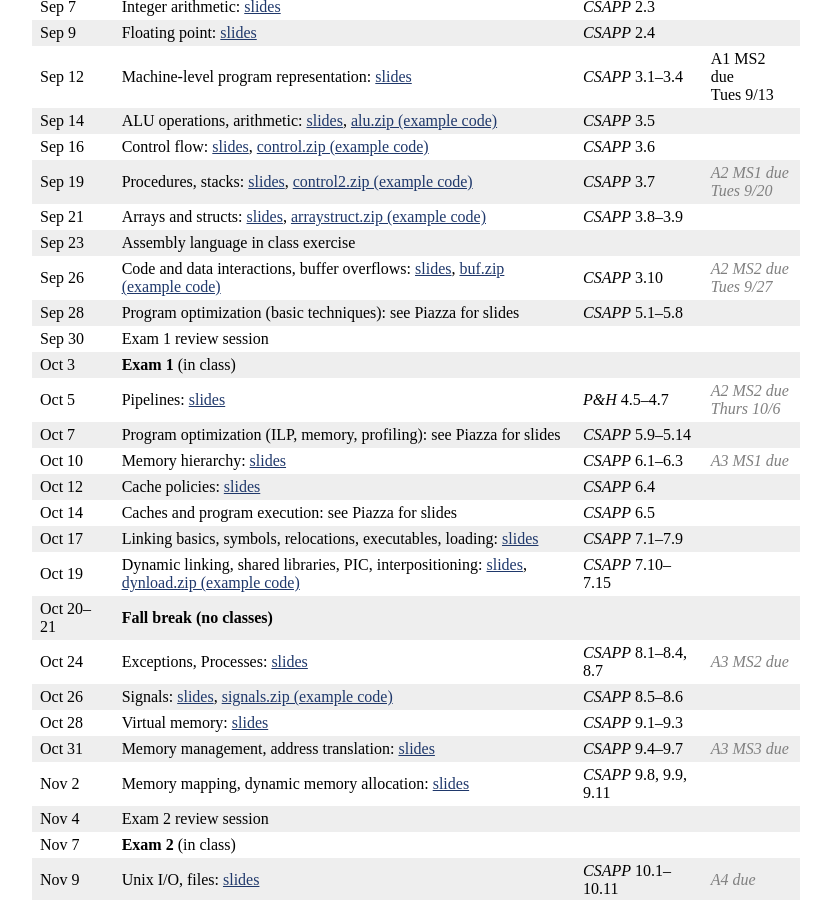
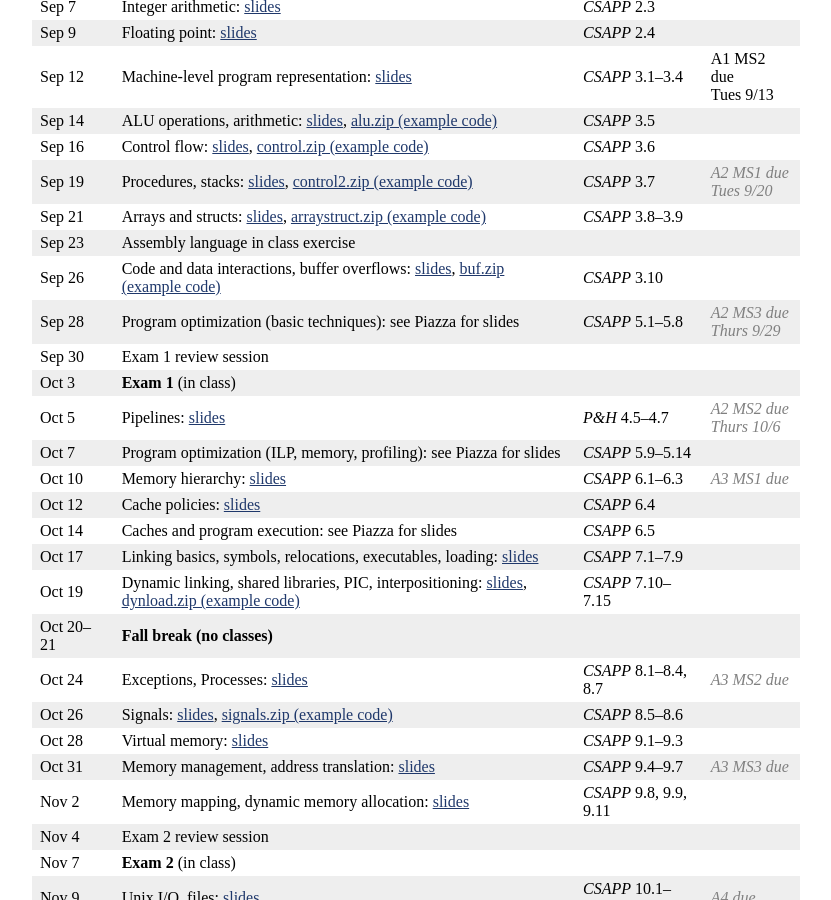
Before and after one commit to jhucsf/fall2022, a Jekyll site: the page built from schedule.md, in a window 1280 px wide and 900 px high, scrolled down 649 px. Shown: the whole window, without its empty margins (224-1055 px from the left). Built offline with Jekyll 4.4.1, drawn with Linux system fonts in a browser that asks for light colours.

Commit message:
allow a bit more time for A2MS3

```diff
--- a/schedule.csv
+++ b/schedule.csv
@@ -11,8 +11,8 @@ Sep 16,"Control flow",lectures/lecture08-public.pdf,control.zip,*CSAPP* 3.6,
 Sep 19,"Procedures, stacks",lectures/lecture09-public.pdf,control2.zip,*CSAPP* 3.7,"<span class='tentative'>A2 MS1 due<br>Tues 9/20</span>"
 Sep 21,"Arrays and structs",lectures/lecture10-public.pdf,arraystruct.zip,*CSAPP* 3.8–3.9,
 Sep 23,"Assembly language in class exercise",,,
-Sep 26,"Code and data interactions, buffer overflows",lectures/lecture11-public.pdf,buf.zip,*CSAPP* 3.10,"<span class='tentative'>A2 MS2 due<br>Tues 9/27</span>"
-Sep 28,"Program optimization (basic techniques): see Piazza for slides",,,*CSAPP* 5.1–5.8,
+Sep 26,"Code and data interactions, buffer overflows",lectures/lecture11-public.pdf,buf.zip,*CSAPP* 3.10,
+Sep 28,"Program optimization (basic techniques): see Piazza for slides",,,*CSAPP* 5.1–5.8,"<span class='tentative'>A2 MS3 due<br>Thurs 9/29</span>"
 Sep 30,"Exam 1 review session",
 Oct 3,"**Exam 1** (in class)",
 Oct 5,"Pipelines",lectures/lecture13-public.pdf,,"<i>P&amp;H</i> 4.5–4.7","<span class='tentative'>A2 MS2 due<br>Thurs 10/6</span>"
--- a/schedule.md
+++ b/schedule.md
@@ -37,8 +37,8 @@ Sep 16 | Control flow: [slides](lectures/lecture08-public.pdf), [control.zip (ex
 Sep 19 | Procedures, stacks: [slides](lectures/lecture09-public.pdf), [control2.zip (example code)](lectures/control2.zip) | *CSAPP* 3.7 | <span class='tentative'>A2 MS1 due<br>Tues 9/20</span>
 Sep 21 | Arrays and structs: [slides](lectures/lecture10-public.pdf), [arraystruct.zip (example code)](lectures/arraystruct.zip) | *CSAPP* 3.8–3.9 |
 Sep 23 | Assembly language in class exercise |  |
-Sep 26 | Code and data interactions, buffer overflows: [slides](lectures/lecture11-public.pdf), [buf.zip (example code)](lectures/buf.zip) | *CSAPP* 3.10 | <span class='tentative'>A2 MS2 due<br>Tues 9/27</span>
-Sep 28 | Program optimization (basic techniques): see Piazza for slides | *CSAPP* 5.1–5.8 |
+Sep 26 | Code and data interactions, buffer overflows: [slides](lectures/lecture11-public.pdf), [buf.zip (example code)](lectures/buf.zip) | *CSAPP* 3.10 |
+Sep 28 | Program optimization (basic techniques): see Piazza for slides | *CSAPP* 5.1–5.8 | <span class='tentative'>A2 MS3 due<br>Thurs 9/29</span>
 Sep 30 | Exam 1 review session |  |
 Oct 3 | **Exam 1** (in class) |  |
 Oct 5 | Pipelines: [slides](lectures/lecture13-public.pdf) | <i>P&amp;H</i> 4.5–4.7 | <span class='tentative'>A2 MS2 due<br>Thurs 10/6</span>
```
